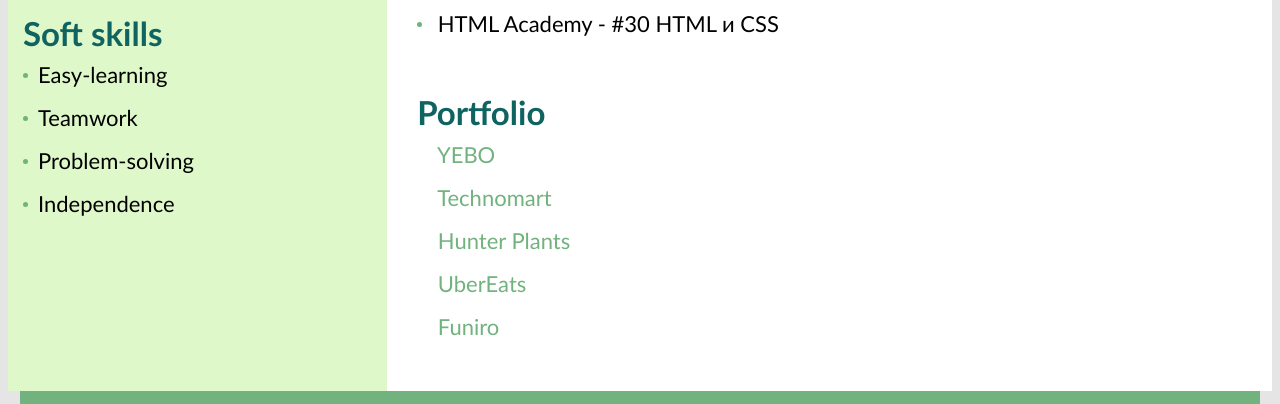
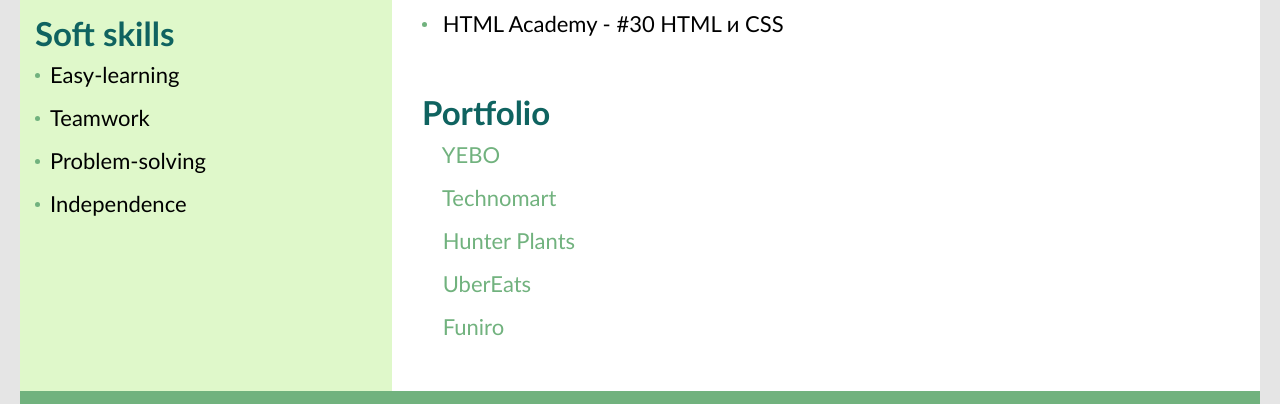
Before and after one commit to irina-mokh/rsschool-cv, a website: page #src/index.html in a window 1280 px wide. Shown: the part 715-1119 px from the top of the page. Drawn offline with Linux system fonts and the light colour scheme; files that its build step writes are made by us from their sources; files whose address does not match are found by name; a web font is replaced by a local one.

Commit message:
fix: change main content width

```diff
--- a/#src/css/style.css
+++ b/#src/css/style.css
@@ -175,7 +175,7 @@
   padding: 0;
   display: flex;
   width: 100%;
-  max-width: 1270px;
+  max-width: 1240px;
   margin: 0 auto;
 }
 
```
Also changed, not shown: dist/css/style.css, dist/css/style.min.css.
